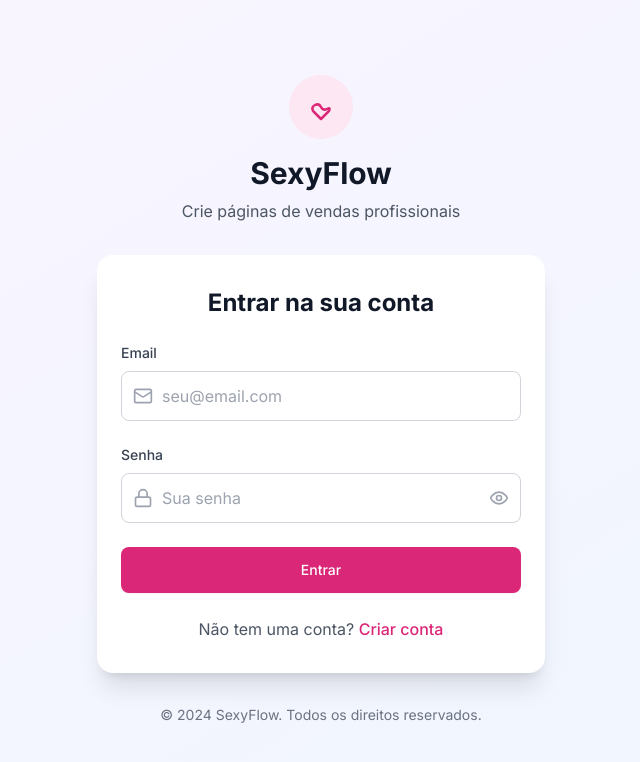
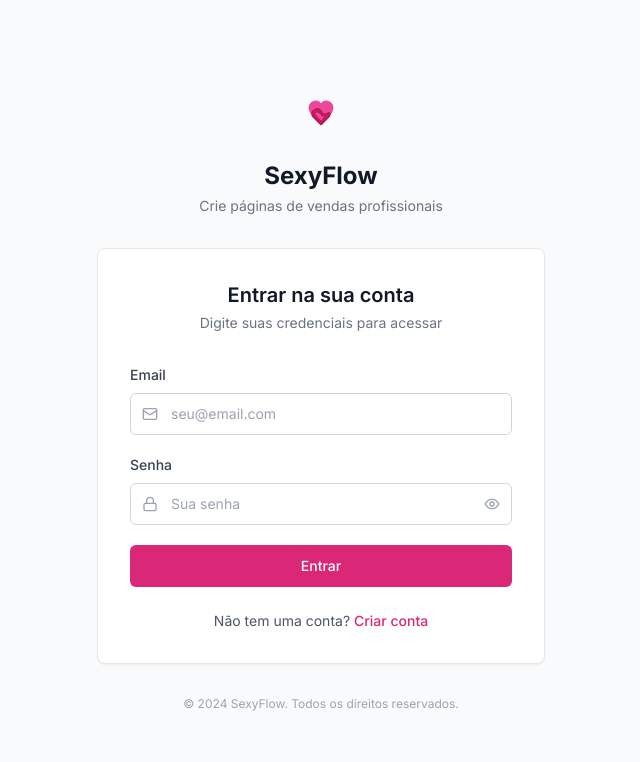
Before and after one commit to otaviosnow/sexyflow, a Next.js app: page /login in a window 1280 px wide. Shown: the top 762 px of the page, without its empty margins (319-959 px from the left). Built offline with nearby package versions, Linux system fonts and the light colour scheme; no server answers; a web font is replaced by a local one.

Commit message:
Design: Apply minimalist professional theme to login and register pages

```diff
--- a/app/login/page.tsx
+++ b/app/login/page.tsx
@@ -82,31 +82,38 @@ export default function LoginPage() {
   }
 
   return (
-    <div className="min-h-screen bg-gradient-to-br from-purple-50 to-blue-50 flex items-center justify-center py-12 px-4 sm:px-6 lg:px-8">
+    <div className="min-h-screen bg-gray-50 flex items-center justify-center py-12 px-4 sm:px-6 lg:px-8">
       <div className="max-w-md w-full space-y-8">
+        {/* Header minimalista */}
         <div className="text-center">
-          <div className="flex justify-center mb-4">
-            <div className="w-16 h-16 bg-pink-100 rounded-full flex items-center justify-center">
-              <svg width="32" height="32" viewBox="0 0 32 32" className="text-pink-600">
-                <path d="M16 28 Q12 24 8 20 Q6 16 10 14 Q14 12 16 16 Q18 20 22 18 Q26 16 24 20 Q20 24 16 28" stroke="currentColor" strokeWidth="2.5" fill="none" strokeLinecap="round"/>
+          <div className="flex justify-center mb-6">
+            <div className="w-12 h-12 flex items-center justify-center">
+              <svg width="32" height="32" viewBox="0 0 32 32" fill="none" xmlns="http://www.w3.org/2000/svg">
+                <path d="M16 28C16 28 4 18 4 12C4 8 7 5 11 5C13 5 15 6 16 8C17 6 19 5 21 5C25 5 28 8 28 12C28 18 16 28 16 28Z" fill="#ec4899" stroke="#ec4899" strokeWidth="1"/>
+                <path d="M16 28 Q12 24 8 20 Q6 16 10 14 Q14 12 16 16 Q18 20 22 18 Q26 16 24 20 Q20 24 16 28" stroke="#be185d" strokeWidth="2.5" fill="none" strokeLinecap="round"/>
+                <path d="M16 26 Q13 22 10 19 Q8 17 11 16 Q14 15 16 18 Q18 21 21 19 Q24 17 22 19 Q19 22 16 26" stroke="#be185d" strokeWidth="1.5" fill="none" strokeLinecap="round"/>
               </svg>
             </div>
           </div>
-          <h1 className="text-3xl font-bold text-gray-900">SexyFlow</h1>
-          <p className="text-gray-600 mt-2">Crie páginas de vendas profissionais</p>
+          <h1 className="text-2xl font-bold text-gray-900">SexyFlow</h1>
+          <p className="text-sm text-gray-500 mt-1">Crie páginas de vendas profissionais</p>
         </div>
 
-        <div className="bg-white py-8 px-6 shadow-xl rounded-2xl">
-          <h2 className="text-2xl font-bold text-gray-900 text-center mb-6">Entrar na sua conta</h2>
+        {/* Card de login minimalista */}
+        <div className="bg-white py-8 px-8 shadow-sm border border-gray-200 rounded-lg">
+          <div className="text-center mb-8">
+            <h2 className="text-xl font-semibold text-gray-900">Entrar na sua conta</h2>
+            <p className="text-sm text-gray-500 mt-1">Digite suas credenciais para acessar</p>
+          </div>
 
-          <form onSubmit={handleSubmit} className="space-y-6">
+          <form onSubmit={handleSubmit} className="space-y-5">
             <div>
               <label htmlFor="email" className="block text-sm font-medium text-gray-700 mb-2">
                 Email
               </label>
               <div className="relative">
                 <div className="absolute inset-y-0 left-0 pl-3 flex items-center pointer-events-none">
-                  <Mail className="h-5 w-5 text-gray-400" />
+                  <Mail className="h-4 w-4 text-gray-400" />
                 </div>
                 <input
                   id="email"
@@ -115,7 +122,7 @@ export default function LoginPage() {
                   required
                   value={formData.email}
                   onChange={(e) => setFormData({ ...formData, email: e.target.value })}
-                  className="block w-full pl-10 pr-3 py-3 border border-gray-300 rounded-lg focus:outline-none focus:ring-2 focus:ring-pink-500"
+                  className="block w-full pl-10 pr-3 py-2.5 border border-gray-300 rounded-md focus:outline-none focus:ring-1 focus:ring-pink-500 focus:border-pink-500 text-sm"
                   placeholder="seu@email.com"
                 />
               </div>
@@ -127,7 +134,7 @@ export default function LoginPage() {
               </label>
               <div className="relative">
                 <div className="absolute inset-y-0 left-0 pl-3 flex items-center pointer-events-none">
-                  <Lock className="h-5 w-5 text-gray-400" />
+                  <Lock className="h-4 w-4 text-gray-400" />
                 </div>
                 <input
                   id="password"
@@ -136,7 +143,7 @@ export default function LoginPage() {
                   required
                   value={formData.password}
                   onChange={(e) => setFormData({ ...formData, password: e.target.value })}
-                  className="block w-full pl-10 pr-12 py-3 border border-gray-300 rounded-lg focus:outline-none focus:ring-2 focus:ring-pink-500"
+                  className="block w-full pl-10 pr-12 py-2.5 border border-gray-300 rounded-md focus:outline-none focus:ring-1 focus:ring-pink-500 focus:border-pink-500 text-sm"
                   placeholder="Sua senha"
                 />
                 <button
@@ -145,16 +152,16 @@ export default function LoginPage() {
                   onClick={() => setShowPassword(!showPassword)}
                 >
                   {showPassword ? (
-                    <EyeOff className="h-5 w-5 text-gray-400" />
+                    <EyeOff className="h-4 w-4 text-gray-400" />
                   ) : (
-                    <Eye className="h-5 w-5 text-gray-400" />
+                    <Eye className="h-4 w-4 text-gray-400" />
                   )}
                 </button>
               </div>
             </div>
 
             {error && (
-              <div className="bg-red-50 border border-red-200 text-red-600 px-4 py-3 rounded-lg">
+              <div className="bg-red-50 border border-red-200 text-red-700 px-3 py-2 rounded-md text-sm">
                 {error}
               </div>
             )}
@@ -162,7 +169,7 @@ export default function LoginPage() {
             <button
               type="submit"
               disabled={isLoading}
-              className="w-full flex justify-center py-3 px-4 border border-transparent rounded-lg shadow-sm text-sm font-medium text-white bg-pink-600 hover:bg-pink-700 focus:outline-none focus:ring-2 focus:ring-offset-2 focus:ring-pink-500 disabled:opacity-50 disabled:cursor-not-allowed"
+              className="w-full flex justify-center py-2.5 px-4 border border-transparent rounded-md text-sm font-medium text-white bg-pink-600 hover:bg-pink-700 focus:outline-none focus:ring-2 focus:ring-offset-2 focus:ring-pink-500 disabled:opacity-50 disabled:cursor-not-allowed transition-colors"
             >
               {isLoading ? (
                 <div className="flex items-center">
@@ -176,9 +183,9 @@ export default function LoginPage() {
           </form>
 
           <div className="mt-6 text-center">
-            <p className="text-gray-600">
+            <p className="text-sm text-gray-600">
               Não tem uma conta?{' '}
-              <Link href="/register" className="text-pink-600 hover:text-pink-500 font-medium">
+              <Link href="/register" className="text-pink-600 hover:text-pink-700 font-medium">
                 Criar conta
               </Link>
             </p>
@@ -186,7 +193,7 @@ export default function LoginPage() {
         </div>
 
         <div className="text-center">
-          <p className="text-gray-500 text-sm">
+          <p className="text-xs text-gray-400">
             © 2024 SexyFlow. Todos os direitos reservados.
           </p>
         </div>
--- a/app/register/page.tsx
+++ b/app/register/page.tsx
@@ -79,24 +79,31 @@ export default function RegisterPage() {
   }
 
   return (
-    <div className="min-h-screen bg-gradient-to-br from-purple-50 to-blue-50 flex items-center justify-center py-12 px-4 sm:px-6 lg:px-8">
+    <div className="min-h-screen bg-gray-50 flex items-center justify-center py-12 px-4 sm:px-6 lg:px-8">
       <div className="max-w-md w-full space-y-8">
+        {/* Header minimalista */}
         <div className="text-center">
-          <div className="flex justify-center mb-4">
-            <div className="w-16 h-16 bg-pink-100 rounded-full flex items-center justify-center">
-              <svg width="32" height="32" viewBox="0 0 32 32" className="text-pink-600">
-                <path d="M16 28 Q12 24 8 20 Q6 16 10 14 Q14 12 16 16 Q18 20 22 18 Q26 16 24 20 Q20 24 16 28" stroke="currentColor" strokeWidth="2.5" fill="none" strokeLinecap="round"/>
+          <div className="flex justify-center mb-6">
+            <div className="w-12 h-12 flex items-center justify-center">
+              <svg width="32" height="32" viewBox="0 0 32 32" fill="none" xmlns="http://www.w3.org/2000/svg">
+                <path d="M16 28C16 28 4 18 4 12C4 8 7 5 11 5C13 5 15 6 16 8C17 6 19 5 21 5C25 5 28 8 28 12C28 18 16 28 16 28Z" fill="#ec4899" stroke="#ec4899" strokeWidth="1"/>
+                <path d="M16 28 Q12 24 8 20 Q6 16 10 14 Q14 12 16 16 Q18 20 22 18 Q26 16 24 20 Q20 24 16 28" stroke="#be185d" strokeWidth="2.5" fill="none" strokeLinecap="round"/>
+                <path d="M16 26 Q13 22 10 19 Q8 17 11 16 Q14 15 16 18 Q18 21 21 19 Q24 17 22 19 Q19 22 16 26" stroke="#be185d" strokeWidth="1.5" fill="none" strokeLinecap="round"/>
               </svg>
             </div>
           </div>
-          <h1 className="text-3xl font-bold text-gray-900">SexyFlow</h1>
-          <p className="text-gray-600 mt-2">Crie páginas de vendas profissionais</p>
+          <h1 className="text-2xl font-bold text-gray-900">SexyFlow</h1>
+          <p className="text-sm text-gray-500 mt-1">Crie páginas de vendas profissionais</p>
         </div>
 
-        <div className="bg-white py-8 px-6 shadow-xl rounded-2xl">
-          <h2 className="text-2xl font-bold text-gray-900 text-center mb-6">Criar conta</h2>
+        {/* Card de registro minimalista */}
+        <div className="bg-white py-8 px-8 shadow-sm border border-gray-200 rounded-lg">
+          <div className="text-center mb-8">
+            <h2 className="text-xl font-semibold text-gray-900">Criar sua conta</h2>
+            <p className="text-sm text-gray-500 mt-1">Preencha os dados para começar</p>
+          </div>
 
-          <form onSubmit={handleSubmit} className="space-y-6">
+          <form onSubmit={handleSubmit} className="space-y-5">
             <div>
               <label htmlFor="name" className="block text-sm font-medium text-gray-700 mb-2">
                 Nome
```
